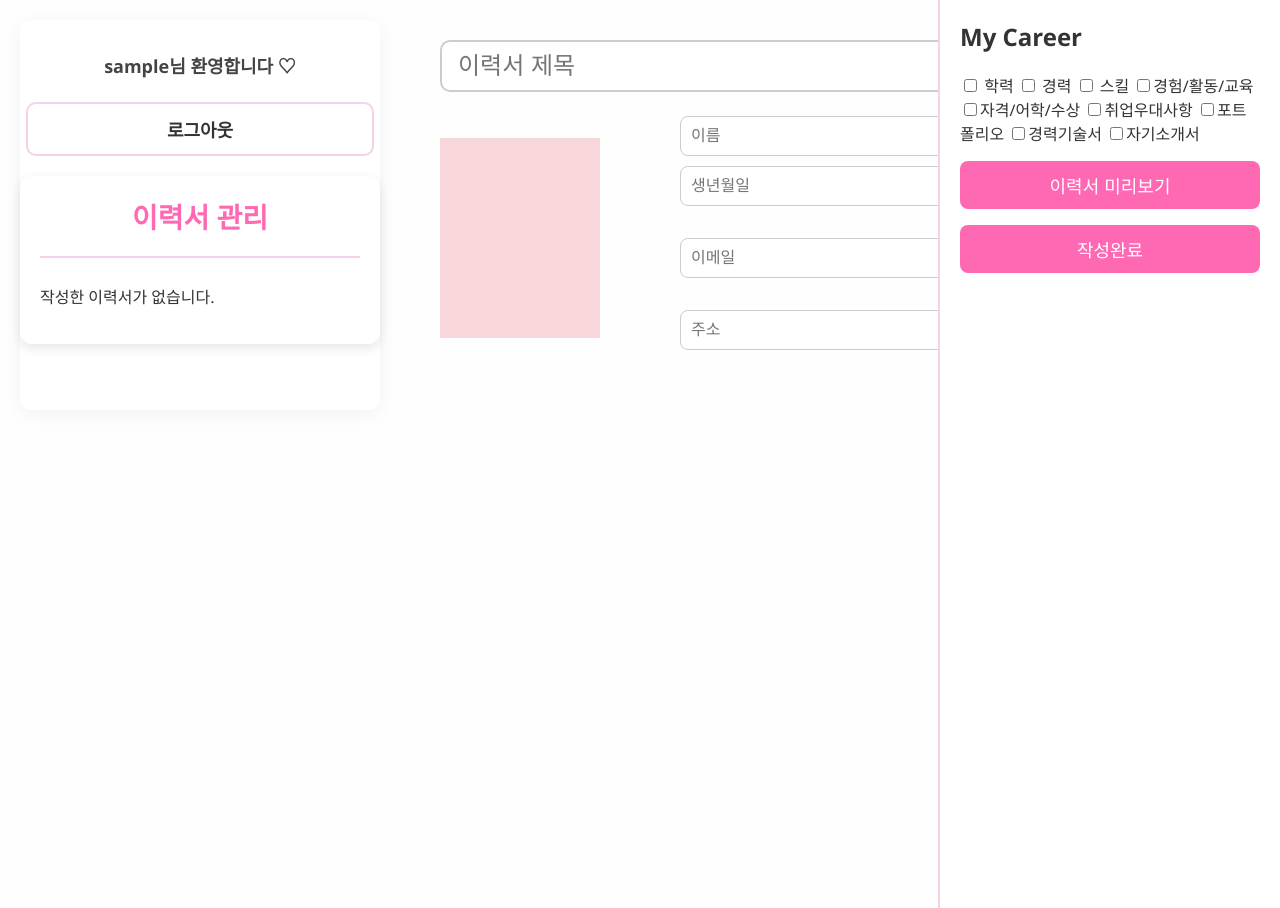
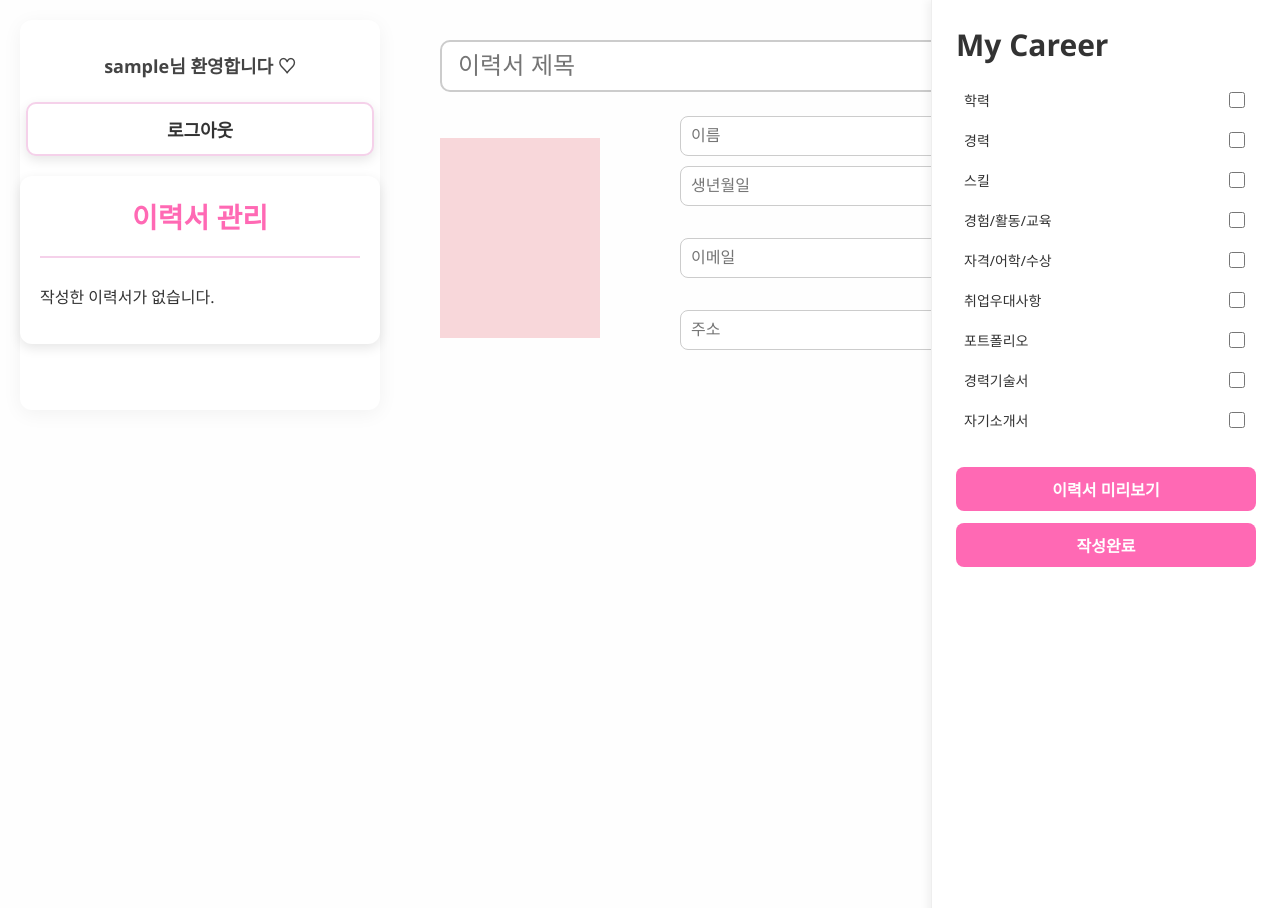
Before and after one commit to goeuny0702/djangoProject, a Django app: page /resume/ in a window 1280 px wide. Run offline with Django 5.2, Linux system fonts and the light colour scheme; the visitor is signed in with stand-in values (Sample User, id 1); data that the repository does not hold is empty.

Commit message:
수정정

```diff
--- a/pybo/static/main.css
+++ b/pybo/static/main.css
@@ -37,6 +37,7 @@ body {
 }
 
 .mycontainer .logoutcontainer {
+  box-shadow: 0 4px 12px rgba(0, 0, 0, 0.1);
   text-align: center;
   width: 100%;
   border: 2px solid #f5d1ea;
@@ -44,7 +45,7 @@ body {
   border-radius: 10px;
   background-color: white;
   margin-bottom: 20px;
-  transition: background 0.3s;
+  transition: 0.3s;
 }
 
 .mycontainer .logoutcontainer:hover {
@@ -185,34 +186,78 @@ body {
   background: #ff69b4;
 }
 
+/* 마이커리어 부분분 */
 .right-panel {
   position: fixed;
   right: 0;
   top: 0;
   width: 300px;
   height: 100%;
-  background: white;
-  padding: 20px;
-  border-left: 2px solid #f5d1ea;
+  background: #fff;
+  padding: 24px;
+  border-left: 1px solid #eee;
+  box-shadow: -4px 0 8px rgba(0, 0, 0, 0.05);
+  display: flex;
+  flex-direction: column;
+  justify-content: space-between;
+  font-family: 'Segoe UI', sans-serif;
 }
 
 .right-panel-title {
-  font-size: 24px;
+  font-size: 30px;
   font-weight: bold;
+  color: #333;
   margin-bottom: 20px;
 }
 
+.checkbox-group {
+  display: flex;
+  flex-direction: column;
+  gap: 10px;
+  margin-bottom: 20px;
+}
+
+.checkboxtext {
+  display: flex;
+  justify-content: space-between;  /* 텍스트 왼쪽, 체크박스 오른쪽 */
+  align-items: center;
+  font-size: 14px;
+  color: #333;
+  padding: 4px 8px;
+  border-radius: 6px;
+  transition: background 0.2s;
+  cursor: pointer;
+}
+
+.checkboxtext:hover {
+  background-color: #f8f8f8;
+}
+
+.checkboxtext input[type="checkbox"] {
+  accent-color: #ff69b4;
+  width: 16px;
+  height: 16px;
+}
+
+
 .endbtn {
   width: 100%;
-  height: 48px;
+  height: 44px;
   border: none;
   border-radius: 8px;
-  font-size: 18px;
+  font-size: 16px;
+  font-weight: bold;
   background: #ff69b4;
   color: white;
-  margin-top: 16px;
+  margin-top: 12px;
   cursor: pointer;
+  transition: background 0.2s ease-in-out;
 }
+
+.endbtn:hover {
+  background: #ff4da6;
+}
+
 
 .skill-tag {
   border: 2px solid #f5d1ea;
--- a/pybo/templates/resume.html
+++ b/pybo/templates/resume.html
@@ -387,21 +387,44 @@
           <strong>My Career</strong>
         </div>
         <div class="checkbox-group">
-          <label class="checkboxtext"><input type="checkbox" onchange="toggleSection('education-section')"> 학력</label>
-          <label class="checkboxtext"><input type="checkbox" onchange="toggleSection('career-section')"> 경력</label>
-          <label class="checkboxtext"><input type="checkbox" onchange="toggleSection('skill-section')"> 스킬</label>
-          <label class="checkboxtext"><input type="checkbox"
-              onchange="toggleSection('experience-section')">경험/활동/교육</label>
-          <label class="checkboxtext"><input type="checkbox"
-              onchange="toggleSection('certificate-section')">자격/어학/수상</label>
-          <label class="checkboxtext"><input type="checkbox"
-              onchange="toggleSection('preference-section')">취업우대사항</label>
-          <label class="checkboxtext"><input type="checkbox" onchange="toggleSection('portfolio-section')">포트폴리오</label>
-          <label class="checkboxtext"><input type="checkbox"
-              onchange="toggleSection('career-description-section')">경력기술서</label>
-          <label class="checkboxtext"><input type="checkbox"
-              onchange="toggleSection('introduction-section')">자기소개서</label>
-        </div>
+          <div class="checkboxtext">
+            <span>학력</span>
+            <input type="checkbox" onchange="toggleSection('education-section')">
+          </div>
+          <div class="checkboxtext">
+            <span>경력</span>
+            <input type="checkbox" onchange="toggleSection('career-section')">
+          </div>
+          <div class="checkboxtext">
+            <span>스킬</span>
+            <input type="checkbox" onchange="toggleSection('skill-section')">
+          </div>
+          <div class="checkboxtext">
+            <span>경험/활동/교육</span>
+            <input type="checkbox" onchange="toggleSection('experience-section')">
+          </div>
+          <div class="checkboxtext">
+            <span>자격/어학/수상</span>
+            <input type="checkbox" onchange="toggleSection('certificate-section')">
+          </div>
+          <div class="checkboxtext">
+            <span>취업우대사항</span>
+            <input type="checkbox" onchange="toggleSection('preference-section')">
+          </div>
+          <div class="checkboxtext">
+            <span>포트폴리오</span>
+            <input type="checkbox" onchange="toggleSection('portfolio-section')">
+          </div>
+          <div class="checkboxtext">
+            <span>경력기술서</span>
+            <input type="checkbox" onchange="toggleSection('career-description-section')">
+          </div>
+          <div class="checkboxtext">
+            <span>자기소개서</span>
+            <input type="checkbox" onchange="toggleSection('introduction-section')">
+          </div>
+        </div>
+
         <button class="endbtn">이력서 미리보기</button><br>
         <button class="endbtn" onclick="saveResume()">작성완료</button>
       </div>
@@ -1653,15 +1676,16 @@
         document.getElementById("noSpaceBytes").innerText = byteNoSpace;
       }
 
-      function savedescription() {
+      function saveDescription() {
         const text = document.getElementById("careerDescriptionText").value;
-        if (!text.trim()) {
-          alert("내용을 입력하세요.");
-          return;
-        }
 
         const summaryContainer = document.createElement("div");
         summaryContainer.className = "career-desc-card";
+        summaryContainer.style.border = "1px solid #ddd";
+        summaryContainer.style.padding = "10px";
+        summaryContainer.style.marginTop = "10px";
+        summaryContainer.style.position = "relative";
+
         summaryContainer.innerHTML = `
           <div style="white-space: pre-wrap;">${text}</div>
           <div style="margin-top: 10px; text-align: right;">
@@ -1671,10 +1695,13 @@
         `;
 
         document.getElementById("career-description-list").appendChild(summaryContainer);
+
+        // 입력폼 초기화
         document.getElementById("careerDescriptionText").value = "";
         document.getElementById("career-description-form").style.display = "none";
         updateCharCount();
       }
+
 
       function editDescription(button) {
         const card = button.closest(".career-desc-card");
--- a/pybo/views.py
+++ b/pybo/views.py
@@ -91,6 +91,8 @@ def logout_view(request):
 @login_required
 def save_resume(request):
     if request.method == 'POST':
+        print("POST 요청 받음:", request.POST)
+
         content_dict = {
             "name": request.POST.get("name"),
             "gender": request.POST.get("gender"),
@@ -102,12 +104,15 @@ def save_resume(request):
             "skills": request.POST.get("skills")
         }
 
+        print("content_dict 저장 전:", content_dict)
+
         Resume.objects.create(
             user=request.user,
             title=request.POST.get("title"),
             content=json.dumps(content_dict)
         )
         return redirect('resume_page')
+
 
 @login_required
 def resume_page(request):
```
Lines whose indentation alone changed are shown as unchanged.
